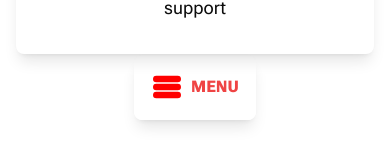
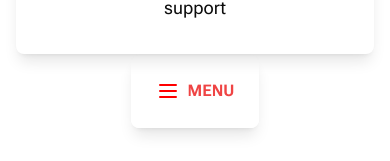
Before and after one commit to jeffmakuto/adili_v3, a Next.js app in the folder adili/: page / in a window 390 px wide. Shown: the part 198-359 px from the top of the page. Built offline with nearby package versions, Linux system fonts and the light colour scheme.

Commit message:
feat: update the mobile menu button

```diff
--- a/adili/src/ui/menu/hamburger.tsx
+++ b/adili/src/ui/menu/hamburger.tsx
@@ -4,12 +4,12 @@ const HamburgerMenuButton: React.FC<HamburgerMenuButtonProps> = ({ menuOpen, tog
   return (
     <button
       onClick={toggleMenu}
-      className="flex items-center text-red-500 focus:outline-none"
+      className="flex items-center text-red-500 focus:outline-none p-2 lg:p-4"
       aria-label={menuOpen ? 'Close menu' : 'Open menu'}
       aria-expanded={menuOpen}
     >
       <svg
-        className="w-8 h-8 mr-2"
+        className="w-6 h-6 lg:w-8 lg:h-8 mr-2"
         fill="none"
         stroke="red"
         viewBox="0 0 24 24"
@@ -18,11 +18,11 @@ const HamburgerMenuButton: React.FC<HamburgerMenuButtonProps> = ({ menuOpen, tog
         <path
           strokeLinecap="round"
           strokeLinejoin="round"
-          strokeWidth="5"
+          strokeWidth="2"
           d="M4 6h16M4 12h16M4 18h16"
         />
       </svg>
-      <span className="text-red-500 font-black">MENU</span>
+      <span className="text-red-500 font-bold lg:text-lg">MENU</span>
     </button>
   );
 };
```
